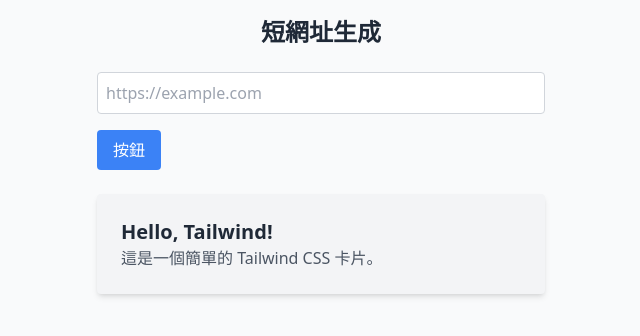
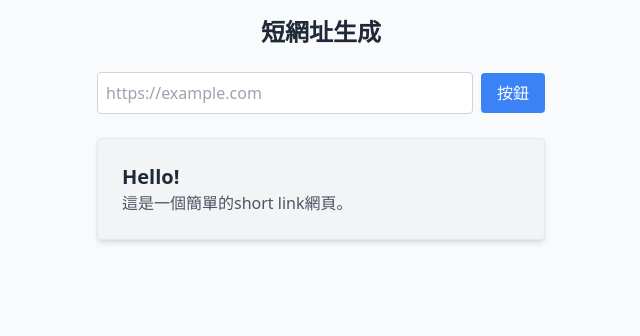
Before and after one commit to SuikaTW/short-link, a plain HTML site: page index.html in a window 1280 px wide. Shown: the whole page, without its empty margins (319-959 px from the left). Drawn offline with nearby package versions, Linux system fonts and the light colour scheme.

Commit message:
Update index.html

```diff
--- a/index.html
+++ b/index.html
@@ -9,22 +9,23 @@
 <body class="bg-gray-50 p-4">
     <div class="max-w-md mx-auto">
         <h1 class="text-2xl font-bold text-center text-gray-800 mb-6">短網址生成</h1>
+        <div class="flex items-center space-x-2 mb-4">
             <input
               type="url"
               id="name"
               name="name"
               placeholder="https://example.com"
               required
-          class="w-full p-2 border border-gray-300 rounded focus:outline-none focus:ring-2 focus:ring-blue-500 focus:border-blue-500 mb-4"
+              class="flex-1 p-2 border border-gray-300 rounded focus:outline-none focus:ring-2 focus:ring-blue-500 focus:border-blue-500 focus:shadow-lg focus:bg-gray-50 placeholder-gray-400"
             />
-
             <button class="bg-blue-500 text-white px-4 py-2 rounded hover:bg-blue-600">
                 按鈕
             </button>
+        </div>
 
-        <div class="bg-gray-100 p-6 rounded shadow-md mt-6">
-            <h2 class="text-xl font-bold text-gray-800">Hello, Tailwind!</h2>
-            <p class="text-gray-600">這是一個簡單的 Tailwind CSS 卡片。</p>
+        <div class="bg-gray-100 p-6 rounded shadow-md mt-6 shadow-lg hover:shadow-2xl transition-shadow duration-300 border border-gray-200">
+            <h2 class="text-xl font-bold text-gray-800">Hello!</h2>
+            <p class="text-gray-600">這是一個簡單的short link網頁。</p>
         </div>
     </div>
 </body>
```
Lines whose indentation alone changed are shown as unchanged.
